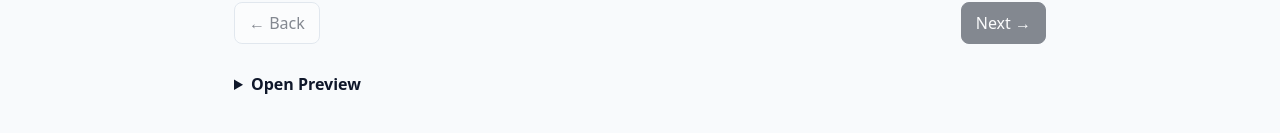
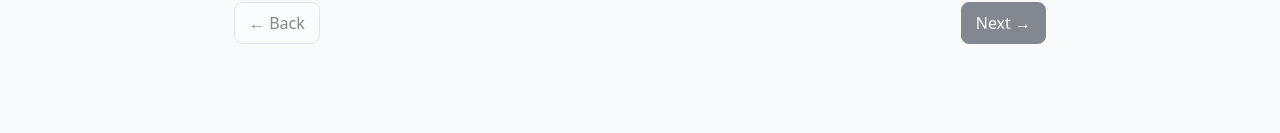
Before and after one commit to JSebree/ai-wizard, a React (Vite) app: page / in a window 1280 px wide. Shown: the part 435-568 px from the top of the page. Built offline with nearby package versions, Linux system fonts and the light colour scheme.

Commit message:
fix: review page4

```diff
--- a/src/App.jsx
+++ b/src/App.jsx
@@ -1,6 +1,6 @@
 // src/App.jsx
 import React from "react";
-import { Routes, Route } from "react-router-dom";
+import { Routes, Route, Link } from "react-router-dom";
 import InterviewPage from "./interview/InterviewPage.jsx";
 
 // If you created a global reset button component, import it; otherwise you can delete the usage below.
@@ -11,9 +11,9 @@ function AppShell({ children }) {
     <div className="min-h-screen bg-slate-50 text-slate-900">
       <header className="sticky top-0 z-10 bg-white/80 backdrop-blur border-b border-slate-200">
         <div className="mx-auto max-w-6xl px-4 py-3 flex items-center gap-3">
-          <div className="font-semibold tracking-tight">
+          <Link to="/" className="font-semibold tracking-tight">
             SceneMe
-          </div>
+          </Link>
           <div className="ml-auto flex items-center gap-3">
             {/* <HeaderResetButton /> */}
           </div>
--- a/src/interview/InterviewPage.jsx
+++ b/src/interview/InterviewPage.jsx
@@ -578,8 +578,6 @@ export default function InterviewPage({ onComplete }) {
           onSubmit={() => {
             if (onComplete) {
               onComplete({ ui: uiPayload });
-            } else {
-              setShowPreview(true);
             }
           }}
           onEditStep={(editStepKey) => {
@@ -598,8 +596,6 @@ export default function InterviewPage({ onComplete }) {
   function submitNow() {
     if (onComplete) {
       onComplete({ ui: uiPayload });
-    } else {
-      setShowPreview(true);
     }
   }
 
@@ -666,7 +662,6 @@ export default function InterviewPage({ onComplete }) {
     window.scrollTo({ top: 0, behavior: "smooth" });
   }
 
-  const [showPreview, setShowPreview] = useState(false);
 
   // ------------------------------ render ---------------------------------
 
@@ -689,16 +684,6 @@ export default function InterviewPage({ onComplete }) {
             ← Back
           </button>
           <div style={{ display: "flex", alignItems: "center", gap: 8 }}>
-            {stepIndex === total - 1 && (
-              <>
-                <button type="button" onClick={copyJson} className="btn">
-                  Copy JSON
-                </button>
-                <button type="button" onClick={downloadJson} className="btn">
-                  Download JSON
-                </button>
-              </>
-            )}
             <button
               type="button"
               onClick={stepIndex === total - 1 ? submitNow : handleNext}
@@ -710,18 +695,6 @@ export default function InterviewPage({ onComplete }) {
           </div>
         </div>
       </div>
-
-      {/* Live payload preview */}
-      <div style={{ marginTop: 28 }}>
-        <details open={showPreview}>
-          <summary style={{ cursor: "pointer", fontWeight: 600, marginBottom: 8 }}>
-            {showPreview ? "Submission Preview" : "Open Preview"}
-          </summary>
-          <pre style={{ background: "#0B1220", color: "#DAE1F5", padding: 16, borderRadius: 8, overflowX: "auto" }}>
-{JSON.stringify({ ui: uiPayload }, null, 2)}
-          </pre>
-        </details>
-      </div>
     </div>
   );
 }
```
